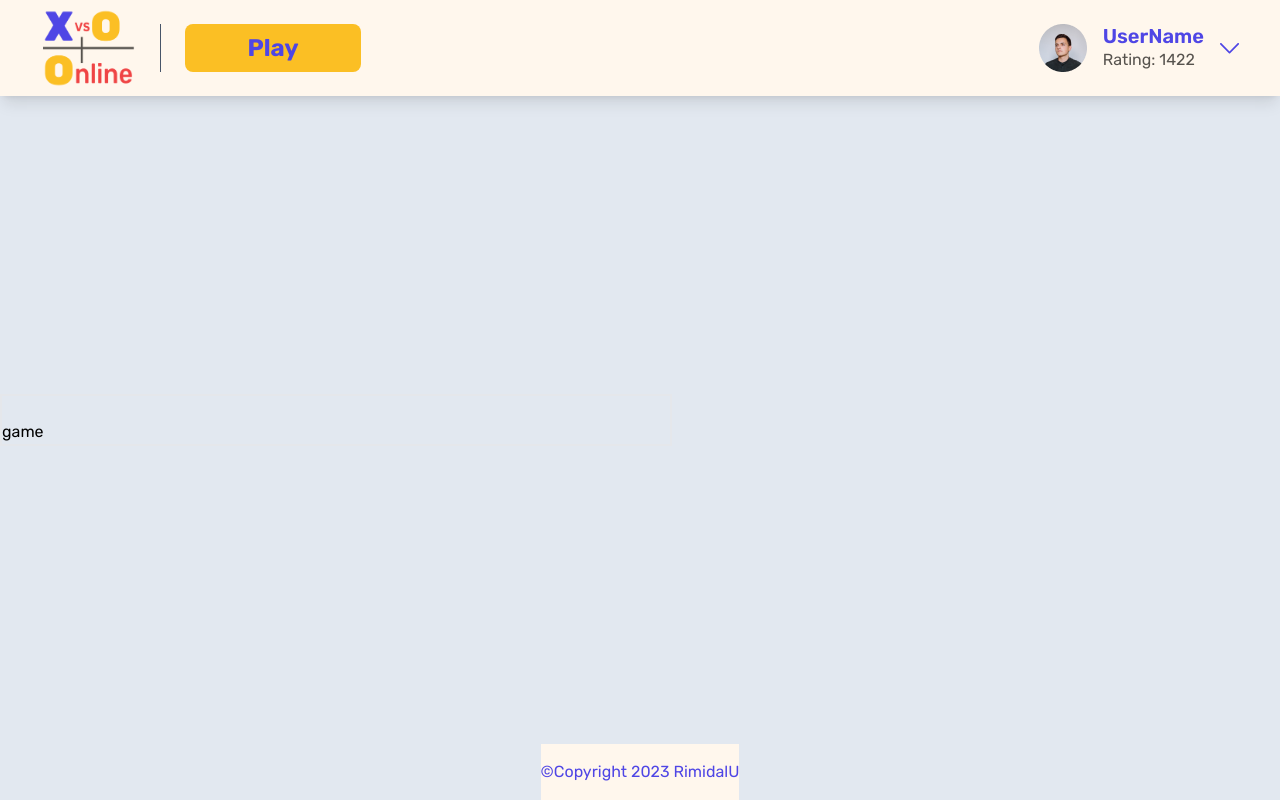
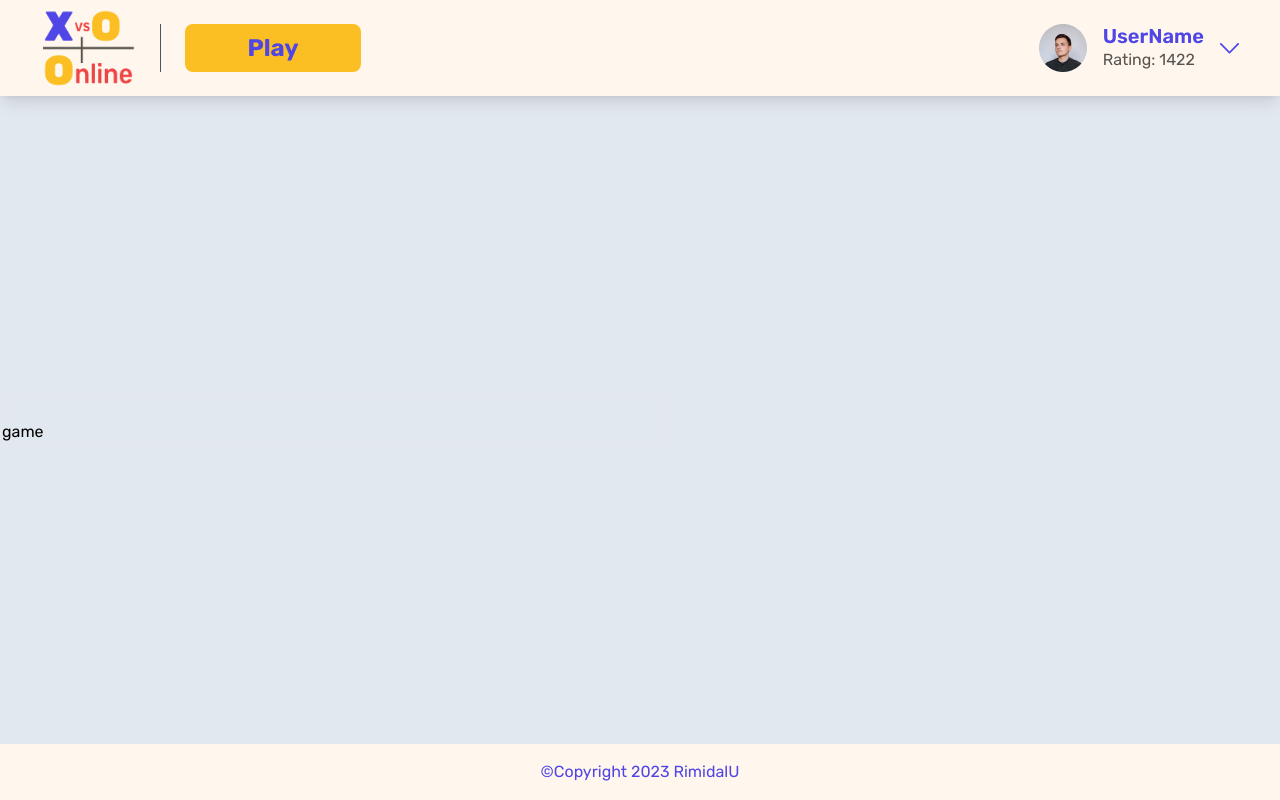
Before and after one commit to RimidalU/tic-tac-toe-online, a Next.js app: page / in a window 1280 px wide. Built offline with nearby package versions, Linux system fonts and the light colour scheme.

Commit message:
refactor: minor refactor footer

```diff
--- a/components/footer/Footer.tsx
+++ b/components/footer/Footer.tsx
@@ -2,7 +2,7 @@ import Link from "next/link";
 
 export function Footer() {
   return (
-    <footer className="h-14 mx-auto flex items-center justify-center gap-4 text-indigo-600 hover:text-indigo-500 bg-orange-50">
+    <footer className="h-14 w-full mx-auto flex items-center justify-center gap-4 text-indigo-600 hover:text-indigo-500 bg-orange-50">
       <Link href="https://github.com/RimidalU" target="_blank">
         <span>&copy;Copyright 2023 </span>
         RimidalU
```
